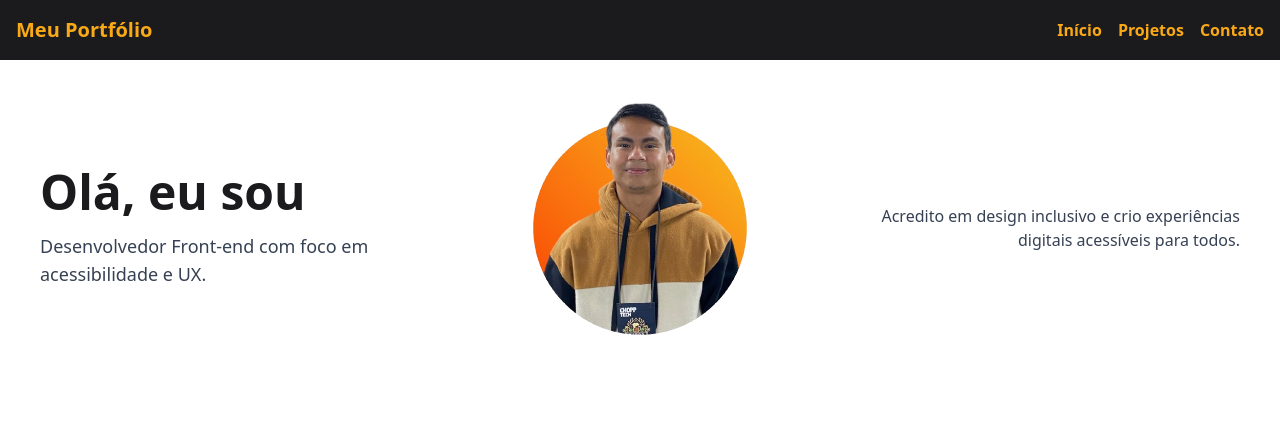
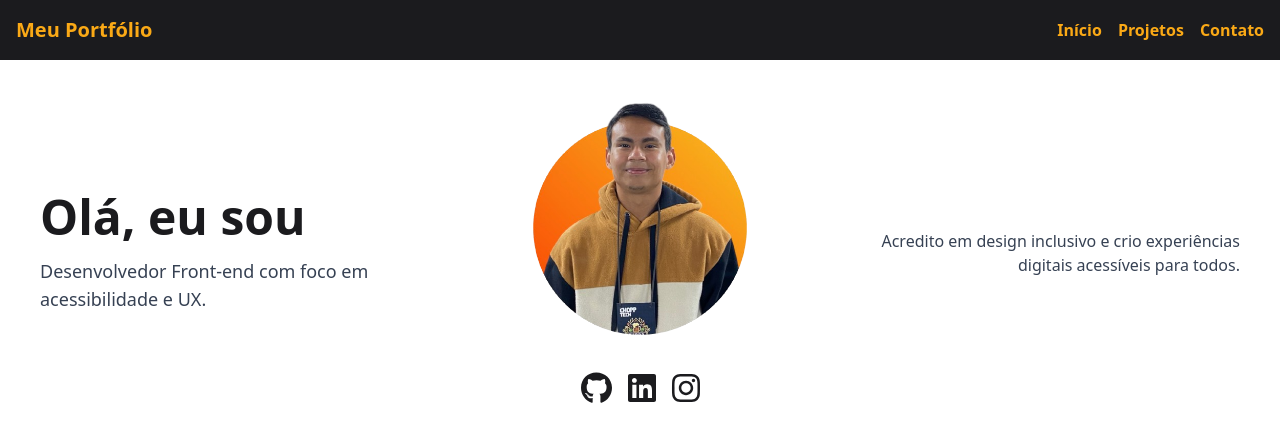
Before and after one commit to Ovidiojcf/MeuSite, a Vue app: page / in a window 1280 px wide. Shown: the top 442 px of the page. Built offline with nearby package versions, Linux system fonts and the light colour scheme.

Commit message:
feat(hero): adiciona ícones de redes sociais e substitui Twitter por Instagram

```diff
--- a/package.json
+++ b/package.json
@@ -9,6 +9,9 @@
     "preview": "vite preview"
   },
   "dependencies": {
+    "@fortawesome/fontawesome-svg-core": "^6.7.2",
+    "@fortawesome/free-brands-svg-icons": "^6.7.2",
+    "@fortawesome/vue-fontawesome": "^3.0.8",
     "@tailwindcss/postcss": "^4.1.4",
     "@tailwindcss/vite": "^4.1.4",
     "postcss": "^8.5.3",
--- a/src/components/Hero.vue
+++ b/src/components/Hero.vue
@@ -10,10 +10,28 @@
             <p class="text-lg text-gray-700">Desenvolvedor Front-end com foco em acessibilidade e UX.</p>
         </div>
 
-        <!-- Centro: Imagem -->
-        <div class="w-48 h-48 md:w-64 md:h-64 rounded-full overflow-hidden">
-            <img src="@/assets/minha-foto.png" alt="Minha foto" class="w-full h-full object-cover" />
+        <div class="flex flex-col items-center md:items-center">
+            <div class="w-48 h-48 md:w-64 md:h-64 rounded-full overflow-hidden">
+                <img src="@/assets/minha-foto.png" alt="Minha foto" class="w-full h-full object-cover" />
+            </div>
+
+            <div class="flex mt-4 gap-4">
+                <a href="https://github.com/Ovidiojcf" target="_blank" rel="noopener">
+                    <FontAwesomeIcon icon="fa-brands fa-github" size="2x"
+                        class="text-eerie-black hover:text-orange-web transition-colors" />
+                </a>
+                <a href="www.linkedin.com/in/ovidiojcf" target="_blank" rel="noopener">
+                    <FontAwesomeIcon icon="fa-brands fa-linkedin" size="2x"
+                        class=" text-eerie-black hover:text-orange-web transition-colors" />
+                </a>
+                <a href="https://twitter.com/seu-usuario" target="_blank" rel="noopener">
+                    <FontAwesomeIcon icon="fa-brands fa-instagram" size="2x"
+                        class="text-eerie-black hover:text-orange-web transition-colors" />
+                </a>
+            </div>
         </div>
+
+
 
         <!-- Direita: Descrição -->
         <div class="text-center md:text-right md:w-1/3 space-y-4">
@@ -25,5 +43,4 @@
 </template>
 
 <style scoped>
-/* se quiser aplicar algo extra pra mobile aqui */
 </style>
--- a/src/main.js
+++ b/src/main.js
@@ -1,6 +1,13 @@
-import '@/assets/main.css'
+import { createApp } from 'vue';
+import App from './App.vue';
+import '@/assets/main.css';
 
-import { createApp } from 'vue'
-import App from './App.vue'
+import { library } from '@fortawesome/fontawesome-svg-core';
+import { FontAwesomeIcon } from '@fortawesome/vue-fontawesome';
+import { faGithub, faLinkedin, faTwitter, faInstagram  } from '@fortawesome/free-brands-svg-icons';
 
-createApp(App).mount('#app')
+library.add(faGithub, faLinkedin, faTwitter, faInstagram)
+
+const app = createApp(App)
+app.component('FontAwesomeIcon', FontAwesomeIcon)
+app.mount('#app')
```
Also changed, not shown: 1 other file (tests, documents, lock files or other folders).
